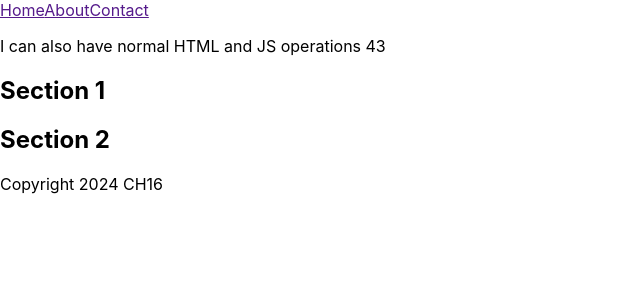
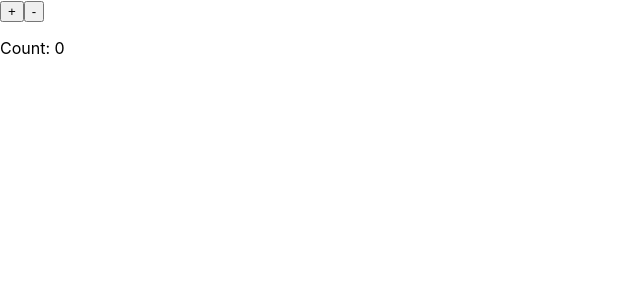
Before and after one commit to gonbaez/functional-react-demo, a React (Create React App) app: page / in a window 1280 px wide. Shown: the top 300 px of the page, without its empty margins (0-640 px from the left). Built offline with nearby package versions, Linux system fonts and the light colour scheme.

Commit message:
first functional bit

```diff
--- a/src/App.js
+++ b/src/App.js
@@ -1,19 +1,35 @@
-// Bring in React
-import React, { Component } from "react";
-import Header from "./components/Header";
-import Footer from "./components/Footer";
-import Main from "./components/Main";
+import React from "react";
+import { useState } from "react";
 
-// Create a class component
 const App = () => {
+  const [count, setCount] = useState(0); // This is a closure (!)
+
+  // This is the same:
+  // const myState = setCount(0);
+  // const count = myState[0];
+  // const setCount = myState[1];
+
+  // Everytime you use setCoung it re runs the App funciton.
+
+  const add = () => {
+    setCount(count + 1);
+  };
+
+  const minus = () => {
+    setCount(count - 1);
+  };
+
   return (
     <>
-      <Header />
-      <p className="my-class">
-        I can also have normal HTML and JS operations {42 + 1}
-      </p>
-      <Main />
-      <Footer />
+      <button
+        onClick={() => {
+          setCount(count + 1);
+        }}
+      >
+        +
+      </button>
+      <button onClick={minus}>-</button>
+      <p>Count: {count}</p>
     </>
   );
 };
```
